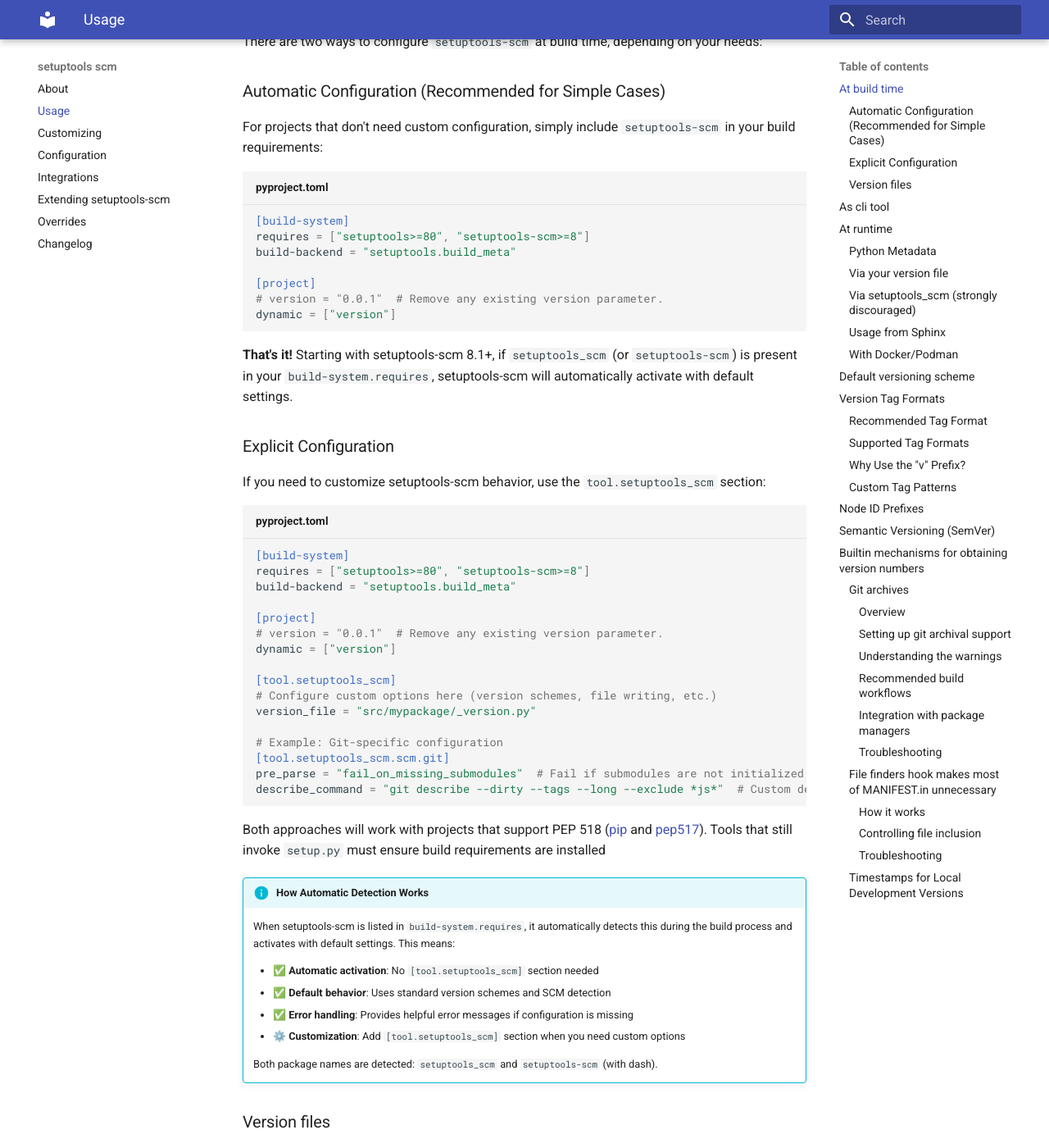
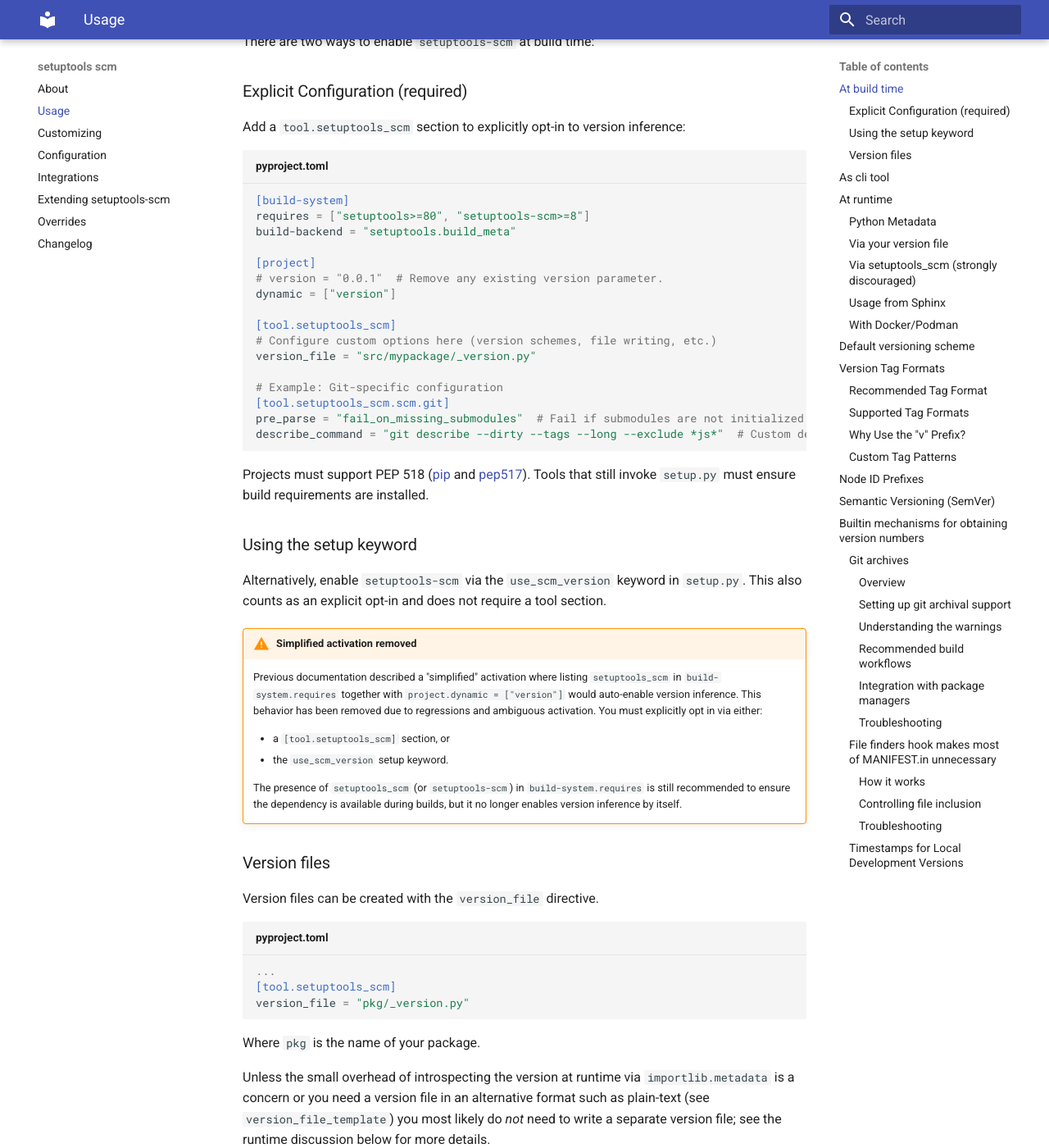
Before and after one commit to pypa/setuptools-scm, an MkDocs documentation site: the page built from docs/usage.md, in a window 1280 px wide and 1400 px high, scrolled down 341 px. Shown: the whole window at 82% size. Built offline with MkDocs 1.6.1 and Material for MkDocs 9.7.7, drawn with Linux system fonts in a browser that asks for light colours.

Commit message:
update docs

````diff
--- a/docs/usage.md
+++ b/docs/usage.md
@@ -7,30 +7,11 @@
     Support for setuptools <80 is deprecated and will be removed in a future release.
     The examples below use `setuptools>=80` as the recommended version.
 
-There are two ways to configure `setuptools-scm` at build time, depending on your needs:
+There are two ways to enable `setuptools-scm` at build time:
 
-### Automatic Configuration (Recommended for Simple Cases)
+### Explicit Configuration (required)
 
-For projects that don't need custom configuration, simply include `setuptools-scm`
-in your build requirements:
-
-```toml title="pyproject.toml"
-[build-system]
-requires = ["setuptools>=80", "setuptools-scm>=8"]
-build-backend = "setuptools.build_meta"
-
-[project]
-# version = "0.0.1"  # Remove any existing version parameter.
-dynamic = ["version"]
-```
-
-**That's it!** Starting with setuptools-scm 8.1+, if `setuptools_scm` (or `setuptools-scm`)
-is present in your `build-system.requires`, setuptools-scm will automatically activate
-with default settings.
-
-### Explicit Configuration
-
-If you need to customize setuptools-scm behavior, use the `tool.setuptools_scm` section:
+Add a `tool.setuptools_scm` section to explicitly opt-in to version inference:
 
 ```toml title="pyproject.toml"
 [build-system]
@@ -51,20 +32,28 @@
 describe_command = "git describe --dirty --tags --long --exclude *js*"  # Custom describe command
 ```
 
-Both approaches will work with projects that support PEP 518 ([pip](https://pypi.org/project/pip) and
-[pep517](https://pypi.org/project/pep517/)).
-Tools that still invoke `setup.py` must ensure build requirements are installed
+Projects must support PEP 518 ([pip](https://pypi.org/project/pip) and
+[pep517](https://pypi.org/project/pep517/)). Tools that still invoke `setup.py`
+must ensure build requirements are installed.
 
-!!! info "How Automatic Detection Works"
+### Using the setup keyword
 
-    When setuptools-scm is listed in `build-system.requires`, it automatically detects this during the build process and activates with default settings. This means:
+Alternatively, enable `setuptools-scm` via the `use_scm_version` keyword in `setup.py`.
+This also counts as an explicit opt-in and does not require a tool section.
 
-    - ✅ **Automatic activation**: No `[tool.setuptools_scm]` section needed
-    - ✅ **Default behavior**: Uses standard version schemes and SCM detection
-    - ✅ **Error handling**: Provides helpful error messages if configuration is missing
-    - ⚙️ **Customization**: Add `[tool.setuptools_scm]` section when you need custom options
+!!! warning "Simplified activation removed"
 
-    Both package names are detected: `setuptools_scm` and `setuptools-scm` (with dash).
+    Previous documentation described a "simplified" activation where listing
+    `setuptools_scm` in `build-system.requires` together with `project.dynamic = ["version"]`
+    would auto-enable version inference. This behavior has been removed due to
+    regressions and ambiguous activation. You must explicitly opt in via either:
+
+    - a `[tool.setuptools_scm]` section, or
+    - the `use_scm_version` setup keyword.
+
+    The presence of `setuptools_scm` (or `setuptools-scm`) in `build-system.requires`
+    is still recommended to ensure the dependency is available during builds, but it
+    no longer enables version inference by itself.
 
 ### Version files
 
````
Also changed, not shown: docs/config.md (+5 -4 lines).
